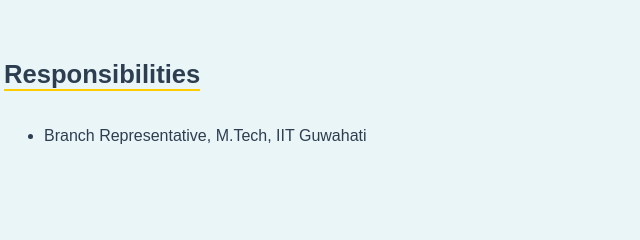
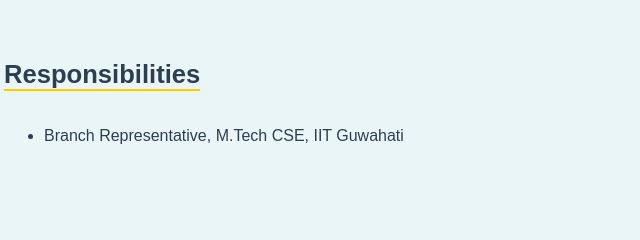
Before and after one commit to gvvreddy/My_Portfolio, a plain HTML site: page index.html in a window 1280 px wide. Shown: the part 1300-1540 px from the top of the page, 124-764 px from the left. Drawn offline with Linux system fonts and the light colour scheme.

Commit message:
added cse after mtech in Responsibilities section

```diff
--- a/index.html
+++ b/index.html
@@ -188,7 +188,7 @@
     <section id="responsibilities">
         <h2 class="section-title">Responsibilities</h2>
         <ul class="responsibilities">
-            <li>Branch Representative, M.Tech, IIT Guwahati</li>
+            <li>Branch Representative, M.Tech CSE, IIT Guwahati</li>
         </ul>
     </section>
 
```
